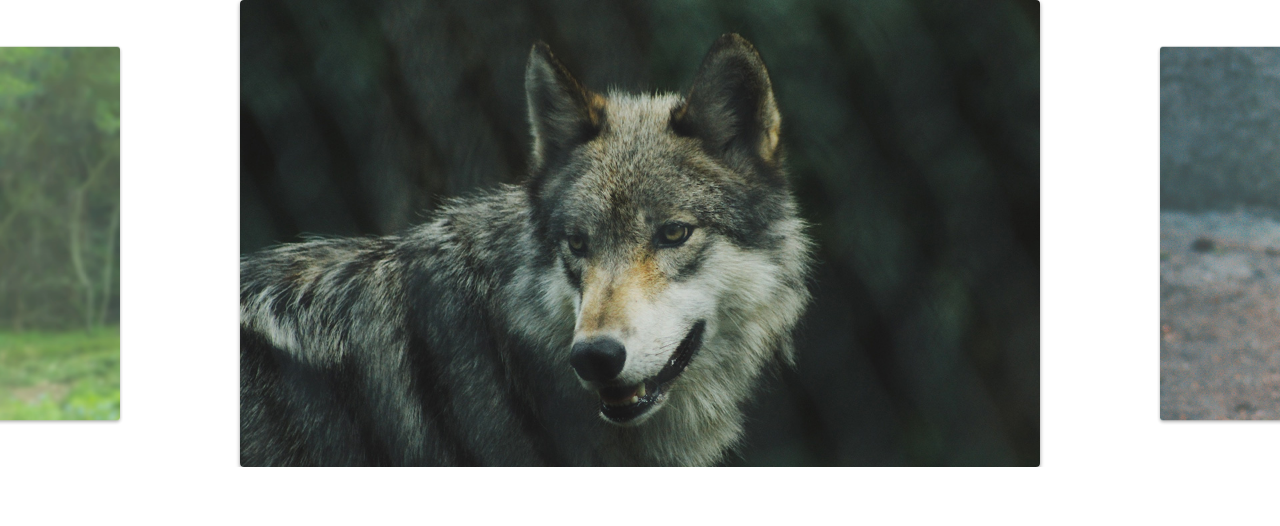
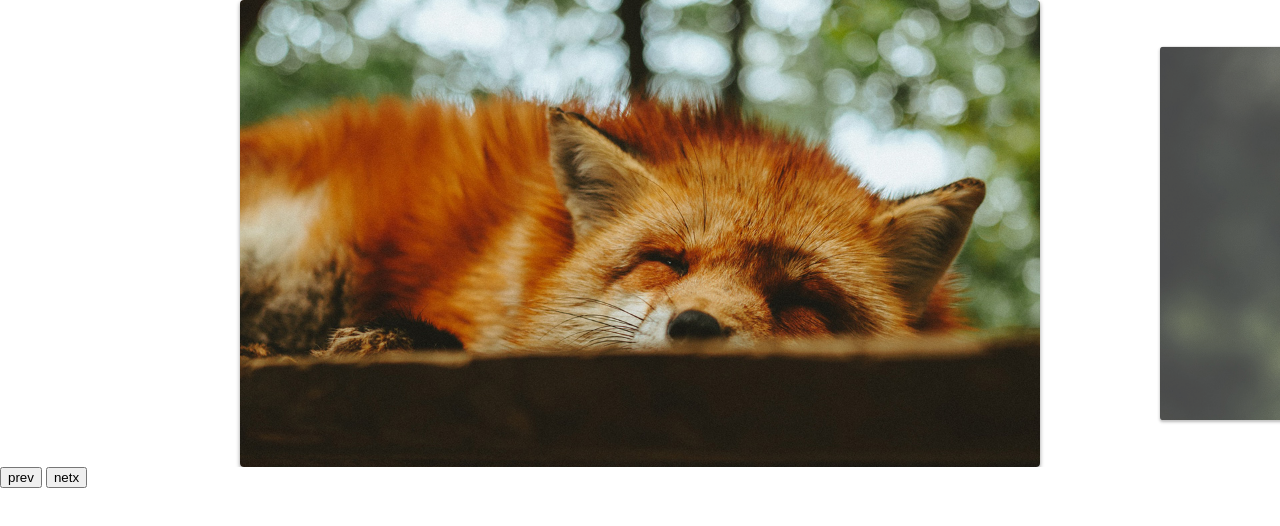
Before and after one commit to LucasCastilhoDev/slide, a plain HTML site: page index.html in a window 1280 px wide. Drawn offline with Linux system fonts and the light colour scheme.

Commit message:
navegação prev e next finalizada

```diff
--- a/index.html
+++ b/index.html
@@ -29,6 +29,10 @@
         </li>
       </ul>
     </div>
+    <div class="arrow-nav">
+      <button class="prev">prev</button>
+      <button class="next">netx</button>
+    </div>
     <script type="module" src="js/script.js"></script>
   </body>
 </html>
--- a/js/script.js
+++ b/js/script.js
@@ -1,5 +1,5 @@
-import Slide from "./slide.js";
+import { Slidenav } from "./slide.js";
 
-const slide = new Slide(".slide", ".slide-wrapper");
+const slide = new Slidenav(".slide", ".slide-wrapper");
 slide.init();
-slide.changeSlide(3);
+slide.addArrow(".prev", ".next");
--- a/js/slide.js
+++ b/js/slide.js
@@ -132,6 +132,9 @@ export default class Slide {
     this.onMove = this.onMove.bind(this);
     this.onEnd = this.onEnd.bind(this);
 
+    this.activePrevSlide = this.activePrevSlide.bind(this);
+    this.activeNextSlide = this.activeNextSlide.bind(this);
+
     this.onResize = debounce(this.onResize.bind(this), 200);
   }
 
@@ -141,6 +144,19 @@ export default class Slide {
     this.addSlideEvents();
     this.slidesConfig();
     this.addResizeEvent();
+    this.changeSlide(0);
     return this;
   }
 }
+
+export class Slidenav extends Slide {
+  addArrow(prev, next) {
+    this.prevElement = document.querySelector(prev);
+    this.nextElement = document.querySelector(next);
+    this.addArrowEvent();
+  }
+  addArrowEvent() {
+    this.prevElement.addEventListener("click", this.activePrevSlide);
+    this.nextElement.addEventListener("click", this.activeNextSlide);
+  }
+}
```
